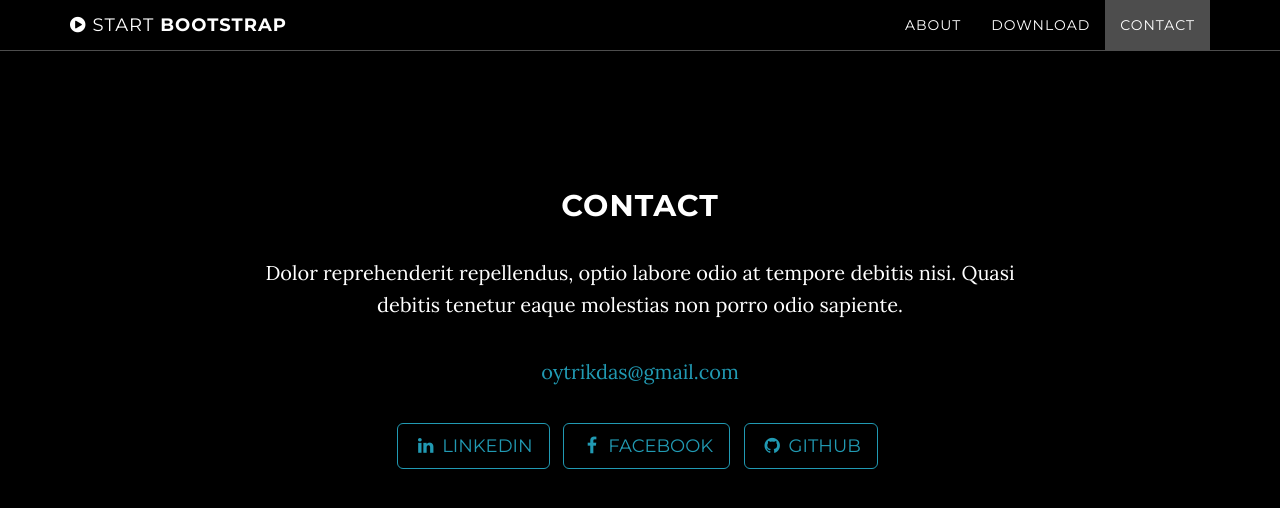
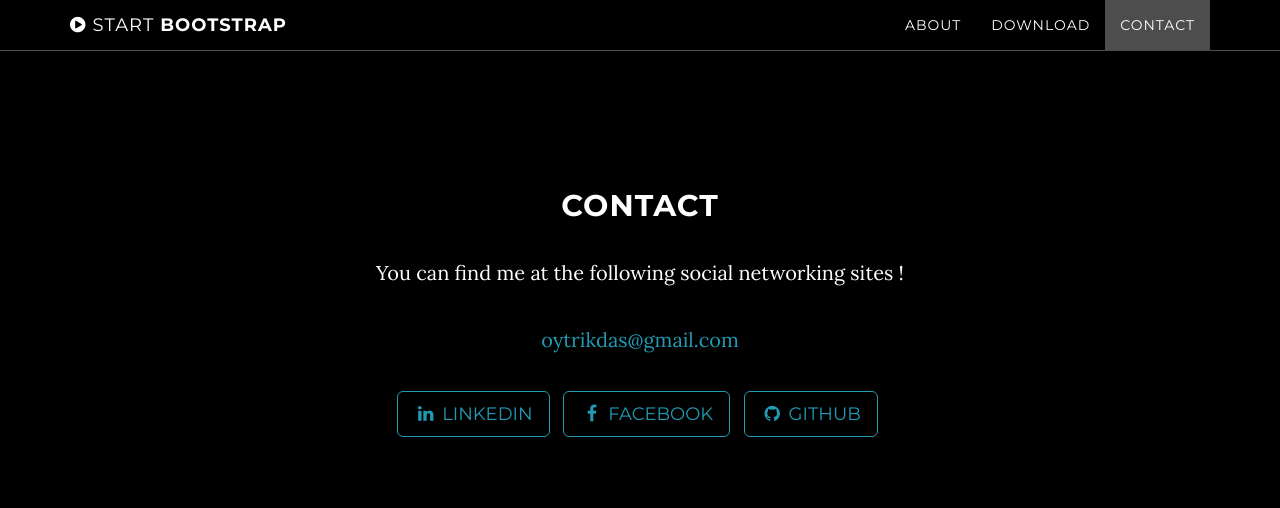
Before and after one commit to Oytrik/Oytrik.github.io, a Jekyll site: the page built from index.html, in a window 1280 px wide and 900 px high, scrolled down 2057 px. Shown: the top 508 px of the window. Built offline with Jekyll 4.4.1, drawn with Linux system fonts in a browser that asks for light colours.

Commit message:
Update contact.html

```diff
--- a/_includes/contact.html
+++ b/_includes/contact.html
@@ -3,7 +3,7 @@
         <div class="row">
             <div class="col-lg-8 col-lg-offset-2">
                 <h2>Contact</h2>
-                <p>Dolor reprehenderit repellendus, optio labore odio at tempore debitis nisi. Quasi debitis tenetur eaque molestias non porro odio sapiente.</p>
+                <p>You can find me at the following social networking sites !</p>
                 <p><a href="mailto:{{ site.email }}">{{ site.email }}</a>
                 </p>
                 <ul class="list-inline banner-social-buttons">
```
